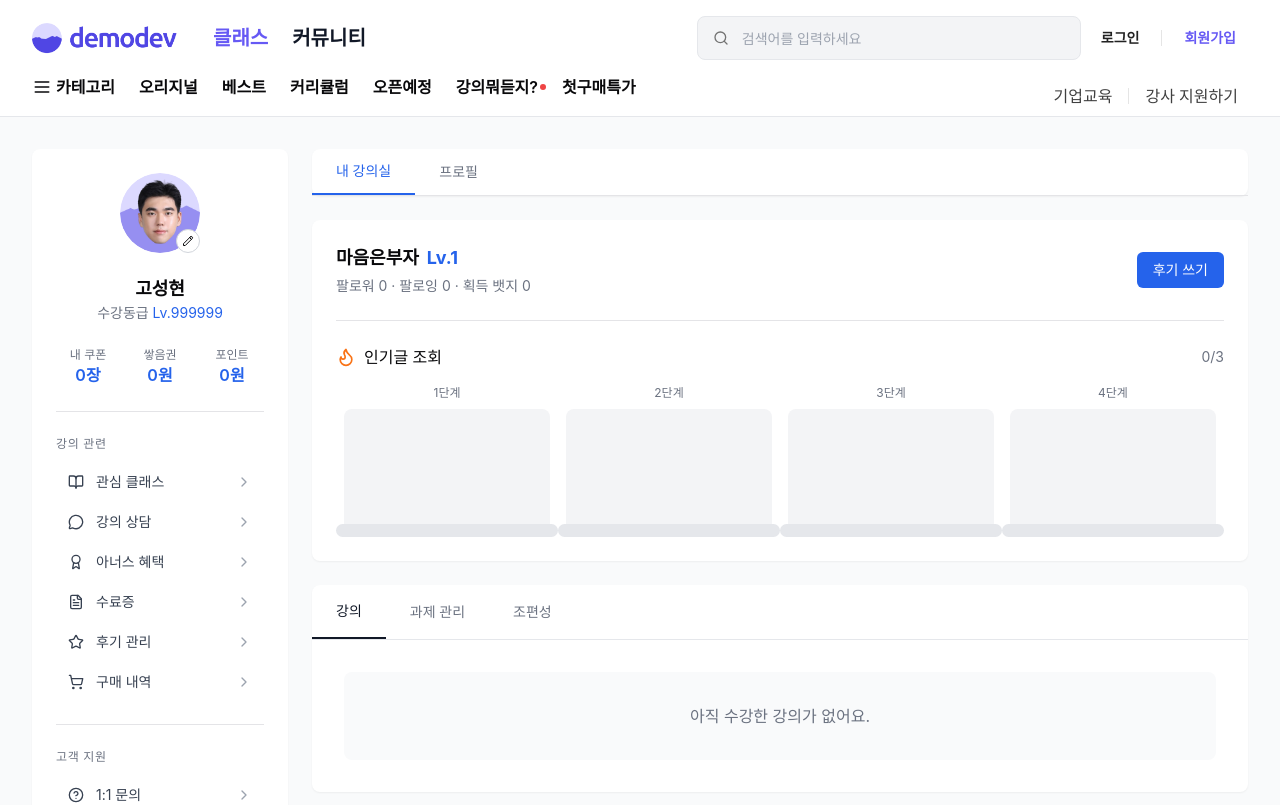
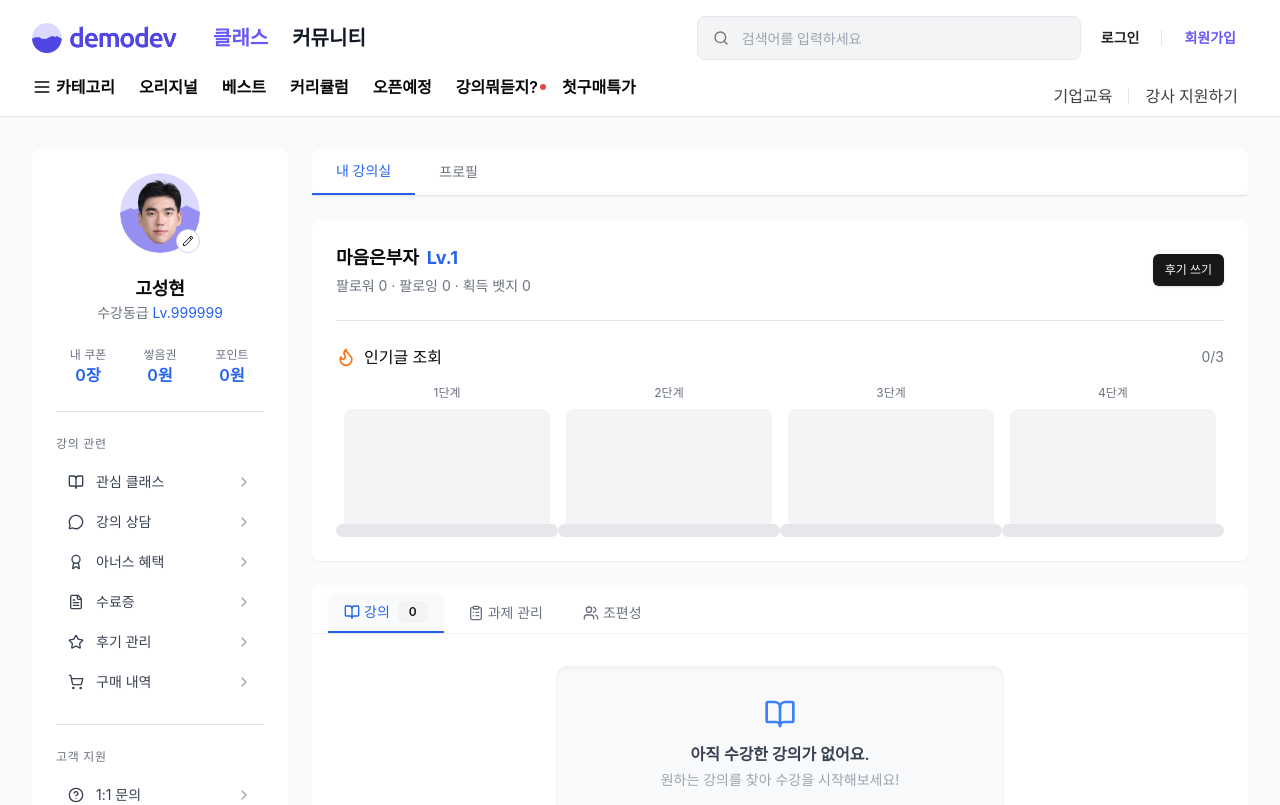
Before and after one commit to demodev-lab/demodev-lecture, a Next.js app: page /mypage in a window 1280 px wide. Shown: the top 805 px of the page. Built offline with nearby package versions, Linux system fonts and the light colour scheme.

Commit message:
style(VZOG-44): 내 강의 목록 UI 수정

```diff
--- a/components/mypage/MyPageDashboard.tsx
+++ b/components/mypage/MyPageDashboard.tsx
@@ -1,6 +1,9 @@
 "use client";
 
-import { Flame, BarChart3, BookOpen, FileText } from "lucide-react";
+import React, { useState } from "react";
+import { Flame, BarChart3, BookOpen, FileText, Users, ClipboardList } from "lucide-react";
+import { Button } from "@/components/ui/button";
+import { Badge } from "@/components/ui/badge";
 
 // 더미 데이터
 const dummyLearningData = {
@@ -27,7 +30,52 @@ const dummyLearningData = {
   }
 };
 
+const tabs = [
+  {
+    id: "lecture",
+    label: "강의",
+    icon: <BookOpen className="w-4 h-4 mr-1" />,
+  },
+  {
+    id: "assignment",
+    label: "과제 관리",
+    icon: <ClipboardList className="w-4 h-4 mr-1" />,
+  },
+  {
+    id: "group",
+    label: "조편성",
+    icon: <Users className="w-4 h-4 mr-1" />,
+  },
+];
+
+type EmptyState = {
+  icon: React.ReactNode;
+  message: string;
+  sub?: string;
+};
+
 export default function MyPageDashboard() {
+  const [activeTab, setActiveTab] = useState("lecture");
+
+  // 빈 상태 메시지 탭별 내용
+  const emptyStates: Record<string, EmptyState> = {
+    lecture: {
+      icon: <BookOpen className="w-8 h-8 text-blue-500 mx-auto mb-3" />,
+      message: "아직 수강한 강의가 없어요.",
+      sub: "원하는 강의를 찾아 수강을 시작해보세요!",
+    },
+    assignment: {
+      icon: <ClipboardList className="w-8 h-8 text-green-500 mx-auto mb-3" />,
+      message: "아직 제출할 과제가 없어요.",
+      sub: "과제가 등록되면 이곳에서 확인할 수 있어요.",
+    },
+    group: {
+      icon: <Users className="w-8 h-8 text-purple-500 mx-auto mb-3" />,
+      message: "아직 조편성이 이루어지지 않았어요.",
+      sub: "조가 편성되면 이곳에서 확인할 수 있어요.",
+    },
+  };
+
   return (
     <div className="space-y-6">
       {/* 학습 현황 카드 */}
@@ -42,9 +90,9 @@ export default function MyPageDashboard() {
               팔로워 {dummyLearningData.stats.studying} · 팔로잉 {dummyLearningData.stats.completed} · 획득 뱃지 {dummyLearningData.stats.liked}
             </p>
           </div>
-          <button className="px-3 sm:px-4 py-1.5 sm:py-2 bg-blue-600 text-white rounded-md text-xs sm:text-sm font-medium hover:bg-blue-700 transition-colors w-full sm:w-auto">
+          <Button className="w-full sm:w-auto" variant="default" size="sm">
             후기 쓰기
-          </button>
+          </Button>
         </div>
 
         {/* 주간 학습 진행도 */}
@@ -69,9 +117,9 @@ export default function MyPageDashboard() {
                     {/* 진행도 바 */}
                     <div
                       className={`absolute bottom-0 left-0 right-0 rounded-lg transition-all ${
-                        stage.completed ? 'bg-blue-500' : 'bg-gray-200'
+                        stage.completed ? "bg-blue-500" : "bg-gray-200"
                       }`}
-                      style={{ height: stage.completed ? '100%' : '10%' }}
+                      style={{ height: stage.completed ? "100%" : "10%" }}
                     />
                   </div>
                 </div>
@@ -84,26 +132,39 @@ export default function MyPageDashboard() {
       {/* 탭 네비게이션 및 콘텐츠 */}
       <div className="bg-white rounded-lg shadow-sm">
         {/* 탭 헤더 */}
-        <div className="border-b border-gray-200">
-          <div className="flex">
-            <button className="px-6 py-4 text-sm font-medium text-gray-900 border-b-2 border-gray-900">
-              강의
-            </button>
-            <button className="px-6 py-4 text-sm font-medium text-gray-500 hover:text-gray-700">
-              과제 관리
-            </button>
-            <button className="px-6 py-4 text-sm font-medium text-gray-500 hover:text-gray-700">
-              조편성
-            </button>
+        <div className="border-b border-gray-100 px-4 pt-2">
+          <div className="flex gap-2">
+            {tabs.map((tab) => (
+              <button
+                key={tab.id}
+                className={`flex items-center px-4 py-2 rounded-t-lg text-sm font-medium transition-colors
+                  ${
+                    activeTab === tab.id
+                      ? "bg-gray-50 text-blue-600 border-b-2 border-blue-600 shadow-sm"
+                      : "text-gray-500 hover:text-blue-600 hover:bg-gray-50"
+                  }
+                `}
+                onClick={() => setActiveTab(tab.id)}
+                type="button"
+              >
+                {tab.icon}
+                {tab.label}
+                {tab.id === "lecture" && (
+                  <Badge variant="secondary" className="ml-2">{dummyLearningData.stats.studying}</Badge>
+                )}
+              </button>
+            ))}
           </div>
         </div>
 
         {/* 빈 상태 메시지 */}
-        <div className="p-8">
-          <div className="bg-gray-50 rounded-lg p-8 text-center">
-            <p className="text-gray-500 text-base">
-              아직 수강한 강의가 없어요.
-            </p>
+        <div className="p-8 flex items-center justify-center min-h-[220px]">
+          <div className="bg-gray-50 rounded-xl p-8 w-full max-w-md mx-auto flex flex-col items-center shadow-inner">
+            {emptyStates[activeTab].icon}
+            <p className="text-gray-700 text-base font-semibold mb-1">{emptyStates[activeTab].message}</p>
+            {emptyStates[activeTab].sub && (
+              <p className="text-gray-400 text-sm">{emptyStates[activeTab].sub}</p>
+            )}
           </div>
         </div>
       </div>
```
